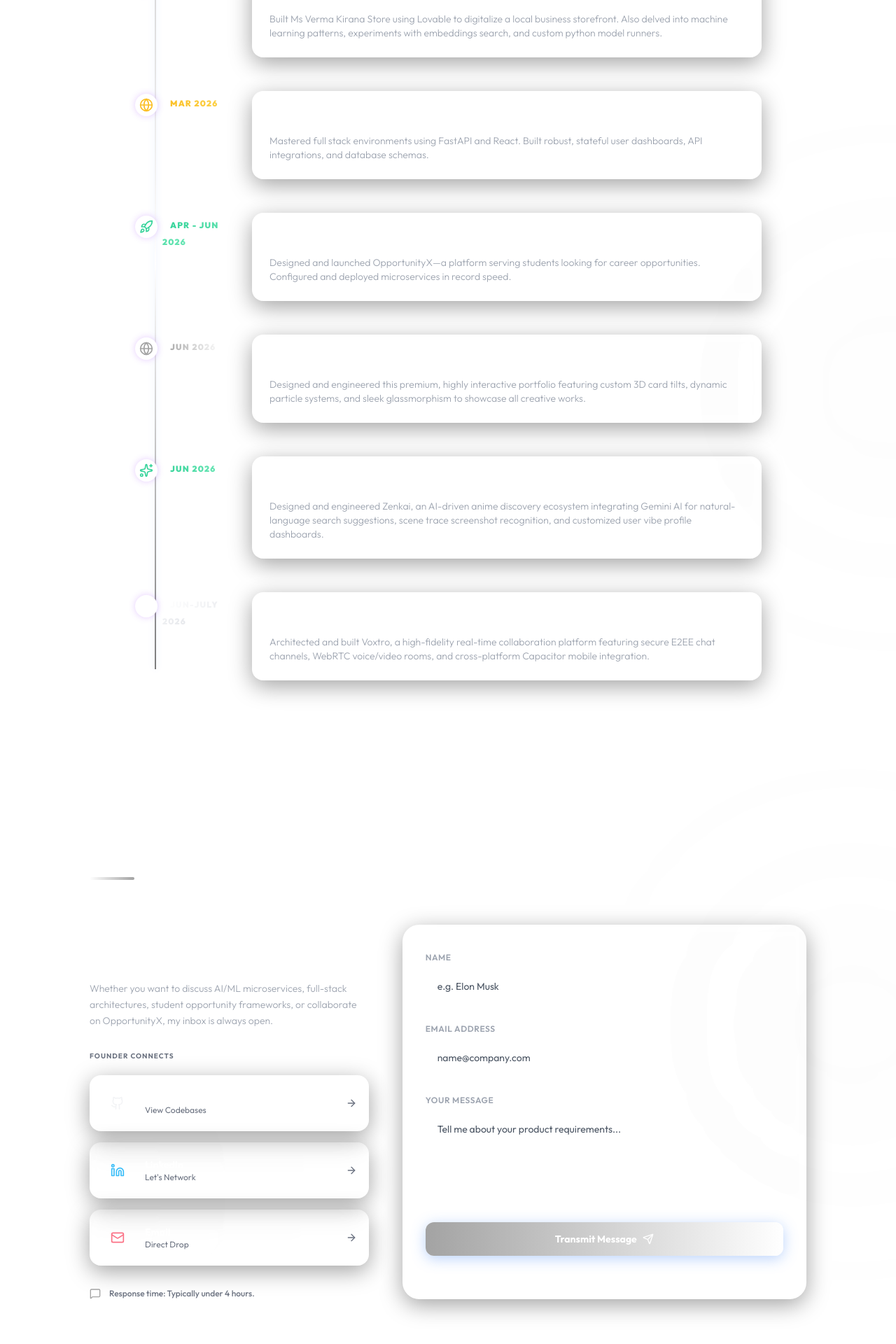
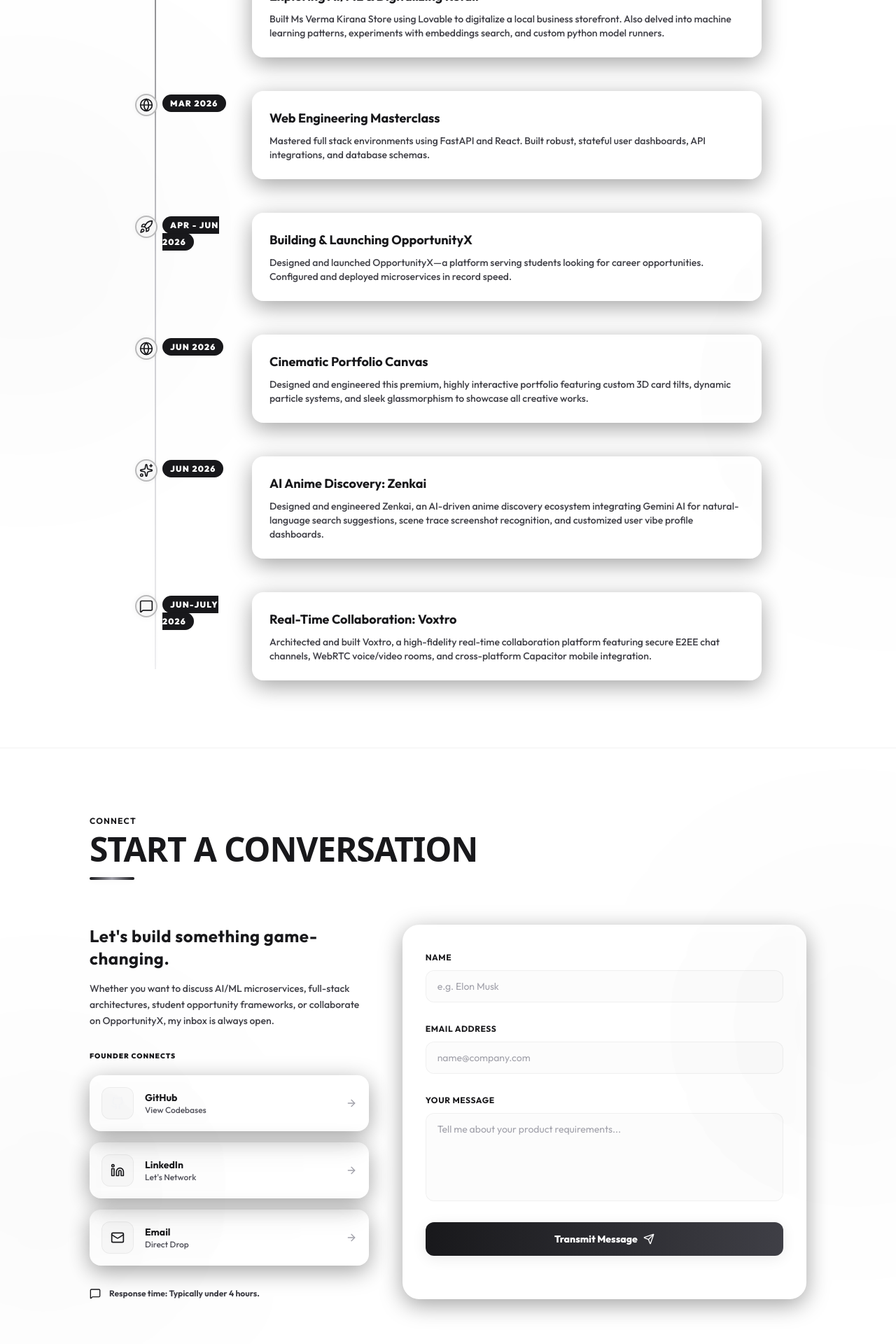
Before and after one commit to Anxraagxchahat/anurags-protfolio, a React (Vite) app: page / in a window 1280 px wide. Shown: the part 7320-9240 px from the top of the page at 70% size. Built offline with nearby package versions, Linux system fonts and the light colour scheme.

Commit message:
feat: improve journey, contact and footer sections

```diff
--- a/src/components/Contact.jsx
+++ b/src/components/Contact.jsx
@@ -79,40 +79,40 @@ export default function Contact() {
       name: "GitHub",
       url: "https://github.com/Anxraagxchahat",
       icon: <Github className="w-5 h-5" />,
-      color: "hover:text-white hover:border-white/30 hover:bg-white/[0.04]",
+      color: "hover:text-zinc-900 hover:border-zinc-900/20 hover:bg-black/[0.04]",
       label: "View Codebases"
     },
     {
       name: "LinkedIn",
       url: "https://www.linkedin.com/in/anurag-verma-388238246/",
-      icon: <Linkedin className="w-5 h-5 text-sky-400" />,
-      color: "hover:text-sky-400 hover:border-sky-400/30 hover:bg-sky-400/5",
+      icon: <Linkedin className="w-5 h-5 text-zinc-900" />,
+      color: "hover:text-zinc-900 hover:border-zinc-900/20 hover:bg-black/[0.04]",
       label: "Let's Network"
     },
     {
       name: "Email",
       url: "mailto:vermakumaranurag@gmail.com",
-      icon: <Mail className="w-5 h-5 text-rose-400" />,
-      color: "hover:text-rose-400 hover:border-rose-400/30 hover:bg-rose-400/5",
+      icon: <Mail className="w-5 h-5 text-zinc-900" />,
+      color: "hover:text-zinc-900 hover:border-zinc-900/20 hover:bg-black/[0.04]",
       label: "Direct Drop"
     }
   ];
 
   return (
-    <section id="contact" className="relative pt-24 pb-60 px-4 overflow-hidden border-t border-white/5 bg-transparent">
+    <section id="contact" className="relative pt-24 pb-60 px-4 overflow-hidden border-t border-zinc-900/5 bg-transparent">
       {/* Background ambient backlights */}
-      <div className="absolute top-[20%] right-[-10%] w-[380px] h-[380px] rounded-full bg-accentBlue/5 glow-blob" />
-      <div className="absolute bottom-[20%] left-[-10%] w-[380px] h-[380px] rounded-full bg-accentPurple/5 glow-blob" />
+      <div className="absolute top-[20%] right-[-10%] w-[380px] h-[380px] rounded-full bg-black/5 glow-blob" />
+      <div className="absolute bottom-[20%] left-[-10%] w-[380px] h-[380px] rounded-full bg-black/5 glow-blob" />
 
       <div className="w-full max-w-5xl mx-auto z-10">
 
         {/* Section Heading */}
         <div className="flex flex-col items-start text-left mb-16">
-          <span className="text-xs font-bold tracking-widest text-accentPurple uppercase mb-2">CONNECT</span>
-          <h2 className="text-3xl md:text-5xl font-extrabold tracking-tight text-white uppercase font-sans">
+          <span className="text-xs font-bold tracking-widest text-zinc-900 uppercase mb-2">CONNECT</span>
+          <h2 className="text-3xl md:text-5xl font-extrabold tracking-tight text-zinc-900 uppercase font-sans">
             START A CONVERSATION
           </h2>
-          <div className="w-16 h-1 bg-gradient-to-r from-accentPurple to-accentBlue mt-4 rounded-full" />
+          <div className="w-16 h-1 bg-gradient-to-r from-zinc-900 via-zinc-400 to-zinc-900 mt-4 rounded-full shadow-[0_0_10px_rgba(9,9,11,0.06)]" />
         </div>
 
         <div className="grid grid-cols-1 lg:grid-cols-12 gap-12 items-stretch">
@@ -120,42 +120,42 @@ export default function Contact() {
           {/* Left Column: Magnet connects and context */}
           <div className="lg:col-span-5 flex flex-col justify-between text-left space-y-8">
             <div className="space-y-4">
-              <h3 className="text-xl md:text-2xl font-bold text-white tracking-wide">
+              <h3 className="text-xl md:text-2xl font-bold text-zinc-900 tracking-wide">
                 Let's build something game-changing.
               </h3>
-              <p className="text-sm text-gray-400 font-light leading-relaxed">
+              <p className="text-sm text-zinc-700 font-medium leading-relaxed">
                 Whether you want to discuss AI/ML microservices, full-stack architectures, student opportunity frameworks, or collaborate on OpportunityX, my inbox is always open.
               </p>
             </div>
 
             {/* Premium Social Links Grid */}
             <div className="flex flex-col space-y-4 w-full">
-              <span className="text-[10px] text-gray-500 font-bold tracking-widest uppercase mb-1">FOUNDER CONNECTS</span>
+              <span className="text-[10px] text-zinc-900 font-black tracking-widest uppercase mb-1">FOUNDER CONNECTS</span>
               {socials.map((soc, idx) => (
                 <a
                   key={idx}
                   href={soc.url}
                   target="_blank"
                   rel="noopener noreferrer"
-                  className={`flex items-center justify-between p-4 rounded-2xl glass-card border-white/5 transition-all duration-300 group shadow-sm ${soc.color}`}
+                  className={`flex items-center justify-between p-4 rounded-2xl glass-card border-zinc-900/5 transition-all duration-300 group shadow-sm ${soc.color}`}
                 >
                   <div className="flex items-center space-x-4">
-                    <div className="p-3 rounded-xl bg-white/[0.02] border border-white/5 group-hover:bg-white/[0.06] transition-colors">
+                    <div className="p-3 rounded-xl bg-black/[0.02] border border-zinc-900/5 group-hover:bg-black/[0.06] transition-colors">
                       {soc.icon}
                     </div>
                     <div className="text-left">
-                      <div className="text-sm font-bold text-white">{soc.name}</div>
-                      <div className="text-xs text-gray-500">{soc.label}</div>
+                      <div className="text-sm font-bold text-zinc-900">{soc.name}</div>
+                      <div className="text-xs text-zinc-600 font-medium">{soc.label}</div>
                     </div>
                   </div>
-                  <ArrowRight className="w-4 h-4 text-gray-500 group-hover:translate-x-1 group-hover:text-white transition-all duration-200" />
+                  <ArrowRight className="w-4 h-4 text-zinc-400 group-hover:translate-x-1 group-hover:text-zinc-900 transition-all duration-200" />
                 </a>
               ))}
             </div>
 
             {/* Micro Quote */}
-            <div className="hidden lg:flex items-center space-x-3 text-xs text-gray-500 font-medium">
-              <MessageSquare className="w-4 h-4 text-accentBlue" />
+            <div className="hidden lg:flex items-center space-x-3 text-xs text-zinc-700 font-bold">
+              <MessageSquare className="w-4 h-4 text-zinc-900" />
               <span>Response time: Typically under 4 hours.</span>
             </div>
           </div>
@@ -168,19 +168,19 @@ export default function Contact() {
             transition={{ duration: 0.8, ease: [0.16, 1, 0.3, 1] }}
             className="lg:col-span-7 flex"
           >
-            <div className="w-full glass-card rounded-3xl p-6 md:p-8 border-white/10 shadow-[0_20px_50px_rgba(0,0,0,0.5)] flex flex-col justify-between">
+            <div className="w-full glass-card rounded-3xl p-6 md:p-8 border-zinc-900/10 shadow-[0_20px_50px_rgba(9,9,11,0.06)] flex flex-col justify-between">
 
               {submitted ? (
                 <div className="flex-1 flex flex-col items-center justify-center space-y-4 py-12 text-center">
-                  <div className="w-16 h-16 rounded-full bg-emerald-500/10 border border-emerald-500/25 flex items-center justify-center text-emerald-400 text-2xl shadow-[0_0_20px_rgba(16,185,129,0.2)] animate-bounce">
+                  <div className="w-16 h-16 rounded-full bg-black/10 border border-zinc-900/15 flex items-center justify-center text-zinc-900 text-2xl shadow-[0_0_20px_rgba(9,9,11,0.04)] animate-bounce">
                     ✓
                   </div>
                   {activationRequired ? (
                     <>
-                      <h4 className="text-lg font-bold text-white">Activation Required!</h4>
-                      <p className="text-xs text-gray-400 max-w-xs leading-relaxed">
-                        FormSubmit has sent an activation email to <strong className="text-white">vermakumaranurag@gmail.com</strong>.
-                        Please check your inbox (including spam) and click the <strong className="text-accentBlue-light">"Activate Form"</strong> link to start receiving messages.
+                      <h4 className="text-lg font-bold text-zinc-900">Activation Required!</h4>
+                      <p className="text-xs text-zinc-700 font-medium max-w-xs leading-relaxed">
+                        FormSubmit has sent an activation email to <strong className="text-zinc-900">vermakumaranurag@gmail.com</strong>.
+                        Please check your inbox (including spam) and click the <strong className="text-zinc-900">"Activate Form"</strong> link to start receiving messages.
                       </p>
                       <button
                         type="button"
@@ -188,15 +188,15 @@ export default function Contact() {
                           setSubmitted(false);
                           setActivationRequired(false);
                         }}
-                        className="mt-2 px-4 py-1.5 glass-card text-xs font-semibold rounded-lg text-white hover:bg-white/10 transition-colors"
+                        className="mt-2 px-4 py-1.5 glass-card text-xs font-semibold rounded-lg text-zinc-900 hover:bg-black/10 transition-colors"
                       >
                         Okay, got it
                       </button>
                     </>
                   ) : (
                     <>
-                      <h4 className="text-lg font-bold text-white">Message Transmitted!</h4>
-                      <p className="text-xs text-gray-400 max-w-xs leading-relaxed">
+                      <h4 className="text-lg font-bold text-zinc-900">Message Transmitted!</h4>
+                      <p className="text-xs text-zinc-700 font-medium max-w-xs leading-relaxed">
                         Thank you! Anurag will review your message and reach out shortly.
                       </p>
                     </>
@@ -207,45 +207,45 @@ export default function Contact() {
 
                   {/* Name field */}
                   <div className="space-y-2">
-                    <label className="text-xs font-semibold text-gray-400 tracking-wider uppercase">Name</label>
+                    <label className="text-xs font-bold text-zinc-900 tracking-wider uppercase">Name</label>
                     <input
                       type="text"
                       required
                       value={formState.name}
                       onChange={(e) => setFormState({ ...formState, name: e.target.value })}
                       placeholder="e.g. Elon Musk"
-                      className="w-full px-4 py-3 rounded-xl bg-white/[0.01] border border-white/5 focus:border-accentBlue/40 focus:ring-1 focus:ring-accentBlue/20 text-white placeholder-gray-600 text-sm outline-none transition-all duration-300"
+                      className="w-full px-4 py-3 rounded-xl bg-black/[0.01] border border-zinc-900/5 focus:border-zinc-900/30 focus:ring-1 focus:ring-zinc-900/10 text-zinc-900 placeholder-zinc-400 text-sm outline-none transition-all duration-300"
                     />
                   </div>
 
                   {/* Email field */}
                   <div className="space-y-2">
-                    <label className="text-xs font-semibold text-gray-400 tracking-wider uppercase">Email Address</label>
+                    <label className="text-xs font-bold text-zinc-900 tracking-wider uppercase">Email Address</label>
                     <input
                       type="email"
                       required
                       value={formState.email}
                       onChange={(e) => setFormState({ ...formState, email: e.target.value })}
                       placeholder="name@company.com"
-                      className="w-full px-4 py-3 rounded-xl bg-white/[0.01] border border-white/5 focus:border-accentBlue/40 focus:ring-1 focus:ring-accentBlue/20 text-white placeholder-gray-600 text-sm outline-none transition-all duration-300"
+                      className="w-full px-4 py-3 rounded-xl bg-black/[0.01] border border-zinc-900/5 focus:border-zinc-900/30 focus:ring-1 focus:ring-zinc-900/10 text-zinc-900 placeholder-zinc-400 text-sm outline-none transition-all duration-300"
                     />
                   </div>
 
                   {/* Message field */}
                   <div className="space-y-2">
-                    <label className="text-xs font-semibold text-gray-400 tracking-wider uppercase">Your Message</label>
+                    <label className="text-xs font-bold text-zinc-900 tracking-wider uppercase">Your Message</label>
                     <textarea
                       required
                       rows={5}
                       value={formState.message}
                       onChange={(e) => setFormState({ ...formState, message: e.target.value })}
                       placeholder="Tell me about your product requirements..."
-                      className="w-full px-4 py-3 rounded-xl bg-white/[0.01] border border-white/5 focus:border-accentBlue/40 focus:ring-1 focus:ring-accentBlue/20 text-white placeholder-gray-600 text-sm outline-none transition-all duration-300 resize-none"
+                      className="w-full px-4 py-3 rounded-xl bg-black/[0.01] border border-zinc-900/5 focus:border-zinc-900/30 focus:ring-1 focus:ring-zinc-900/10 text-zinc-900 placeholder-zinc-400 text-sm outline-none transition-all duration-300 resize-none"
                     />
                   </div>
 
                   {error && (
-                    <div className="text-xs text-rose-400 font-semibold tracking-wide bg-rose-500/10 border border-rose-500/20 p-3 rounded-xl">
+                    <div className="text-xs text-zinc-900 font-semibold tracking-wide bg-black/5 border border-zinc-900/10 p-3 rounded-xl">
                       {error}
                     </div>
                   )}
@@ -254,10 +254,10 @@ export default function Contact() {
                   <button
                     type="submit"
                     disabled={isSubmitting}
-                    className="flex items-center justify-center space-x-2 py-3.5 w-full bg-gradient-to-r from-accentBlue to-accentPurple hover:brightness-110 disabled:opacity-50 text-white font-bold text-sm rounded-xl transition-all duration-300 shadow-[0_4px_20px_rgba(59,130,246,0.35)] cursor-pointer disabled:cursor-not-allowed"
+                    className="flex items-center justify-center space-x-2 py-3.5 w-full bg-gradient-to-r from-zinc-900 to-zinc-700 hover:brightness-95 disabled:opacity-50 text-white font-extrabold text-sm rounded-xl transition-all duration-300 shadow-[0_4px_20px_rgba(9,9,11,0.08)] cursor-pointer disabled:cursor-not-allowed"
                   >
                     <span>{isSubmitting ? 'Transmitting...' : 'Transmit Message'}</span>
-                    {!isSubmitting && <Send className="w-4 h-4" />}
+                    {!isSubmitting && <Send className="w-4 h-4 text-white" />}
                   </button>
 
                 </form>
--- a/src/components/Journey.jsx
+++ b/src/components/Journey.jsx
@@ -22,78 +22,78 @@ export default function Journey() {
 
   const milestones = [
     {
-      year: "JAN 2026",
+      year: "Oct 2025",
       title: "The Initial Spark",
       desc: "Wrote the first lines of HTML, CSS, and JavaScript. Understood core programming paradigms and realized the absolute leverage of automated code frameworks.",
-      icon: <Calendar className="w-5 h-5 text-accentBlue" />,
-      accentClass: "from-accentBlue to-accentBlue-light"
+      icon: <Calendar className="w-5 h-5 text-zinc-900" />,
+      accentClass: "from-zinc-900 to-zinc-700"
     },
     {
       year: "FEB 2026",
       title: "Exploring AI/ML & Digitalizing Retail",
       desc: "Built Ms Verma Kirana Store using Lovable to digitalize a local business storefront. Also delved into machine learning patterns, experiments with embeddings search, and custom python model runners.",
-      icon: <Cpu className="w-5 h-5 text-accentPurple" />,
-      accentClass: "from-accentPurple to-accentPurple-light"
+      icon: <Cpu className="w-5 h-5 text-zinc-900" />,
+      accentClass: "from-zinc-900 to-zinc-700"
     },
     {
       year: "MAR 2026",
       title: "Web Engineering Masterclass",
       desc: "Mastered full stack environments using FastAPI and React. Built robust, stateful user dashboards, API integrations, and database schemas.",
-      icon: <Globe className="w-5 h-5 text-amber-400" />,
-      accentClass: "from-amber-400 to-amber-300"
+      icon: <Globe className="w-5 h-5 text-zinc-900" />,
+      accentClass: "from-zinc-900 to-zinc-700"
     },
     {
       year: "APR - JUN 2026",
       title: "Building & Launching OpportunityX",
       desc: "Designed and launched OpportunityX—a platform serving students looking for career opportunities. Configured and deployed microservices in record speed.",
-      icon: <Rocket className="w-5 h-5 text-emerald-400" />,
-      accentClass: "from-emerald-400 to-emerald-300"
+      icon: <Rocket className="w-5 h-5 text-zinc-900" />,
+      accentClass: "from-zinc-900 to-zinc-700"
     },
     {
       year: "JUN 2026",
       title: "Cinematic Portfolio Canvas",
       desc: "Designed and engineered this premium, highly interactive portfolio featuring custom 3D card tilts, dynamic particle systems, and sleek glassmorphism to showcase all creative works.",
-      icon: <Globe className="w-5 h-5 text-accentBlue" />,
-      accentClass: "from-accentBlue to-accentBlue-light"
+      icon: <Globe className="w-5 h-5 text-zinc-900" />,
+      accentClass: "from-zinc-900 to-zinc-700"
     },
     {
       year: "JUN 2026",
       title: "AI Anime Discovery: Zenkai",
       desc: "Designed and engineered Zenkai, an AI-driven anime discovery ecosystem integrating Gemini AI for natural-language search suggestions, scene trace screenshot recognition, and customized user vibe profile dashboards.",
-      icon: <Sparkles className="w-5 h-5 text-emerald-400" />,
-      accentClass: "from-emerald-400 to-emerald-300"
+      icon: <Sparkles className="w-5 h-5 text-zinc-900" />,
+      accentClass: "from-zinc-900 to-zinc-700"
     },
     {
       year: "JUN-JULY 2026",
       title: "Real-Time Collaboration: Voxtro",
       desc: "Architected and built Voxtro, a high-fidelity real-time collaboration platform featuring secure E2EE chat channels, WebRTC voice/video rooms, and cross-platform Capacitor mobile integration.",
-      icon: <MessageSquare className="w-5 h-5 text-accentPurple" />,
-      accentClass: "from-accentPurple to-accentPurple-light"
+      icon: <MessageSquare className="w-5 h-5 text-zinc-900" />,
+      accentClass: "from-zinc-900 to-zinc-700"
     }
   ];
 
   return (
-    <section id="journey" className="relative py-24 px-4 overflow-hidden border-t border-white/5 bg-transparent">
+    <section id="journey" className="relative py-24 px-4 overflow-hidden border-t border-zinc-900/5 bg-transparent">
       {/* Background Soft Glow blobs */}
-      <div className="absolute top-[40%] left-[-15%] w-[450px] h-[450px] rounded-full bg-accentPurple/5 glow-blob" />
-      <div className="absolute bottom-[20%] right-[-15%] w-[400px] h-[400px] rounded-full bg-accentBlue/5 glow-blob" />
+      <div className="absolute top-[40%] left-[-15%] w-[450px] h-[450px] rounded-full bg-black/5 glow-blob" />
+      <div className="absolute bottom-[20%] right-[-15%] w-[400px] h-[400px] rounded-full bg-black/5 glow-blob" />
 
       <div className="w-full max-w-4xl mx-auto z-10">
 
         {/* Section Heading */}
         <div className="flex flex-col items-center text-center mb-20">
-          <span className="text-xs font-bold tracking-widest text-accentBlue uppercase mb-3 breathe-glow px-3 py-1 rounded-full border border-accentBlue/20 bg-accentBlue/5">MILESTONES</span>
+          <span className="text-xs font-bold tracking-widest text-zinc-900 uppercase mb-3 breathe-glow px-3 py-1 rounded-full border border-zinc-900/15 bg-black/5">MILESTONES</span>
           <h2 className="text-3xl md:text-5xl font-extrabold tracking-tight gradient-text-animated uppercase font-sans">
             THE CHRONOLOGICAL TRACK
           </h2>
-          <div className="w-20 h-1 bg-gradient-to-r from-accentBlue via-accentPurple to-accentBlue mt-5 rounded-full shadow-[0_0_10px_rgba(2,132,199,0.3)]" />
+          <div className="w-20 h-1 bg-gradient-to-r from-zinc-900 via-zinc-400 to-zinc-900 mt-5 rounded-full shadow-[0_0_10px_rgba(9,9,11,0.06)]" />
         </div>
 
         {/* Timeline Path container */}
         <div className="relative pl-6 md:pl-10 text-left">
 
           {/* Vertical Glowing Line */}
-          <div className="absolute left-[29px] top-4 bottom-4 w-[2px] bg-gradient-to-b from-accentBlue via-accentPurple to-accentPurple-dark shadow-[0_0_10px_rgba(59,130,246,0.3)] opacity-60" />
+          <div className="absolute left-[29px] top-4 bottom-4 w-[2px] bg-gradient-to-b from-zinc-900 via-zinc-400 to-zinc-200 shadow-[0_0_10px_rgba(9,9,11,0.06)] opacity-60" />
 
           {/* Timeline Nodes */}
           <motion.div
@@ -111,15 +111,15 @@ export default function Journey() {
               >
 
                 {/* Node Icon Circle */}
-                <div className="absolute -left-[35px] md:-left-[39px] top-1 z-10 flex items-center justify-center w-8 h-8 rounded-full bg-darkBg border-2 border-accentPurple group-hover:border-accentBlue shadow-[0_0_10px_rgba(168,85,247,0.3)] transition-colors duration-300">
-                  <div className="p-1 rounded-full bg-white/[0.03]">
+                <div className="absolute -left-[35px] md:-left-[39px] top-1 z-10 flex items-center justify-center w-8 h-8 rounded-full bg-white border-2 border-zinc-900/30 group-hover:border-zinc-900 shadow-[0_0_10px_rgba(9,9,11,0.06)] transition-colors duration-300">
+                  <div className="p-1 rounded-full bg-black/[0.03]">
                     {ms.icon}
                   </div>
                 </div>
 
                 {/* Date Indicator Tag */}
                 <div className="w-24 flex-shrink-0 pt-1.5 md:pt-1 text-left">
-                  <span className={`text-[10px] md:text-xs font-black tracking-widest px-2.5 py-1 rounded-full border bg-clip-text text-transparent bg-gradient-to-r ${ms.accentClass} border-accentPurple/25 uppercase`}>
+                  <span className={`text-[10px] md:text-xs font-black tracking-widest px-2.5 py-1 rounded-full border bg-zinc-900 text-white border-zinc-900/10 uppercase`}>
                     {ms.year}
                   </span>
                 </div>
@@ -167,12 +167,12 @@ function JourneyCard({ ms }) {
         transformStyle: "preserve-3d",
         transformPerspective: 800
       }}
-      className="flex-1 glass-card rounded-2xl p-6 border-white/5 group-hover:border-accentPurple/25 transition-all duration-300 shadow-md cursor-pointer select-none"
+      className="flex-1 glass-card rounded-2xl p-6 border-zinc-900/5 group-hover:border-zinc-900/15 transition-all duration-300 shadow-md cursor-pointer select-none"
     >
-      <h4 className="text-lg font-bold text-white group-hover:text-accentPurple-light transition-colors mb-2" style={{ transform: "translateZ(20px)" }}>
+      <h4 className="text-lg font-bold text-zinc-900 group-hover:text-zinc-900 transition-colors mb-2" style={{ transform: "translateZ(20px)" }}>
         {ms.title}
       </h4>
-      <p className="text-xs md:text-sm text-gray-400 font-light leading-relaxed" style={{ transform: "translateZ(10px)" }}>
+      <p className="text-xs md:text-sm text-zinc-700 font-medium leading-relaxed" style={{ transform: "translateZ(10px)" }}>
         {ms.desc}
       </p>
     </motion.div>
```
Also changed, not shown: src/components/Footer.jsx (+8 -8 lines).
